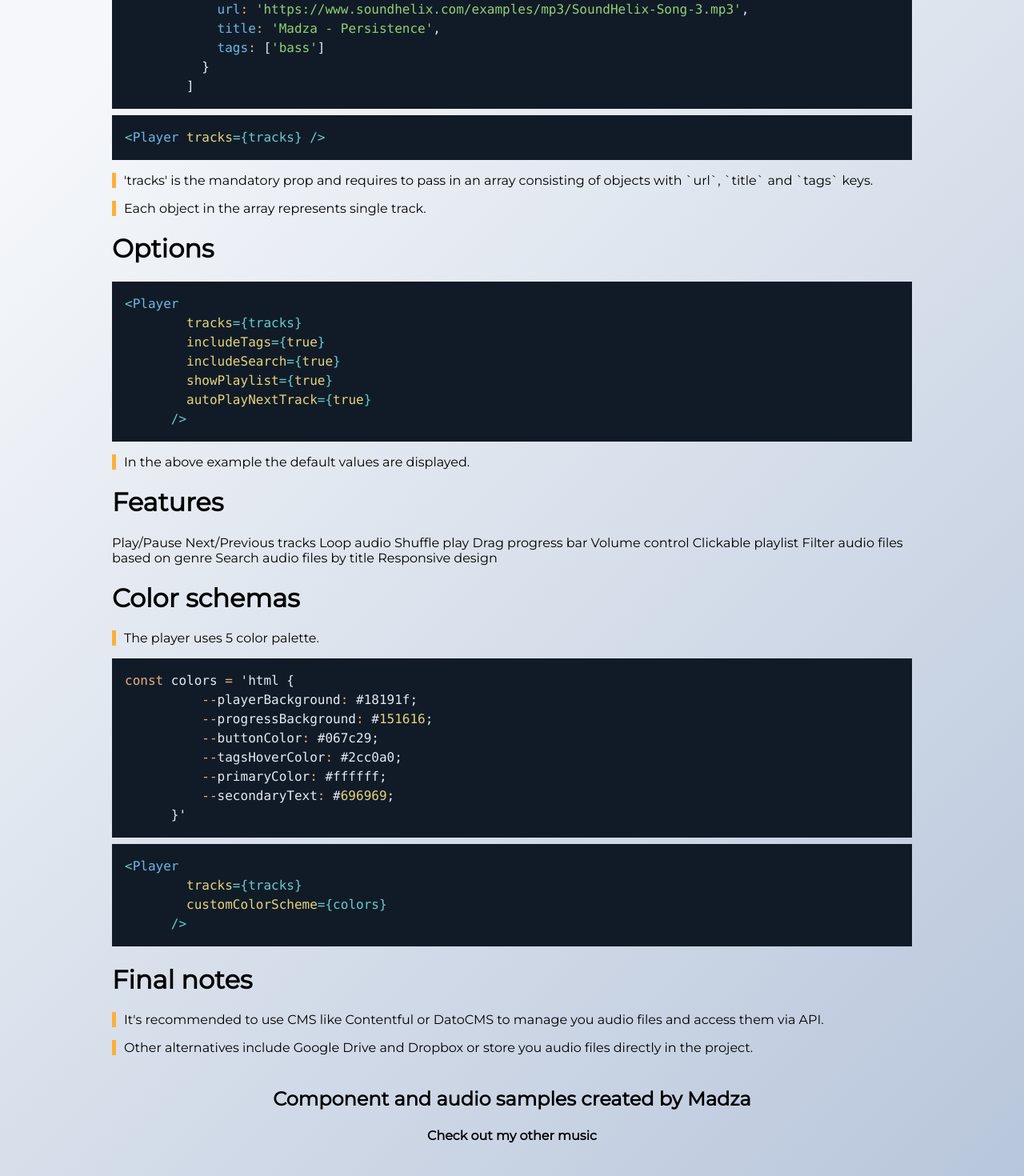
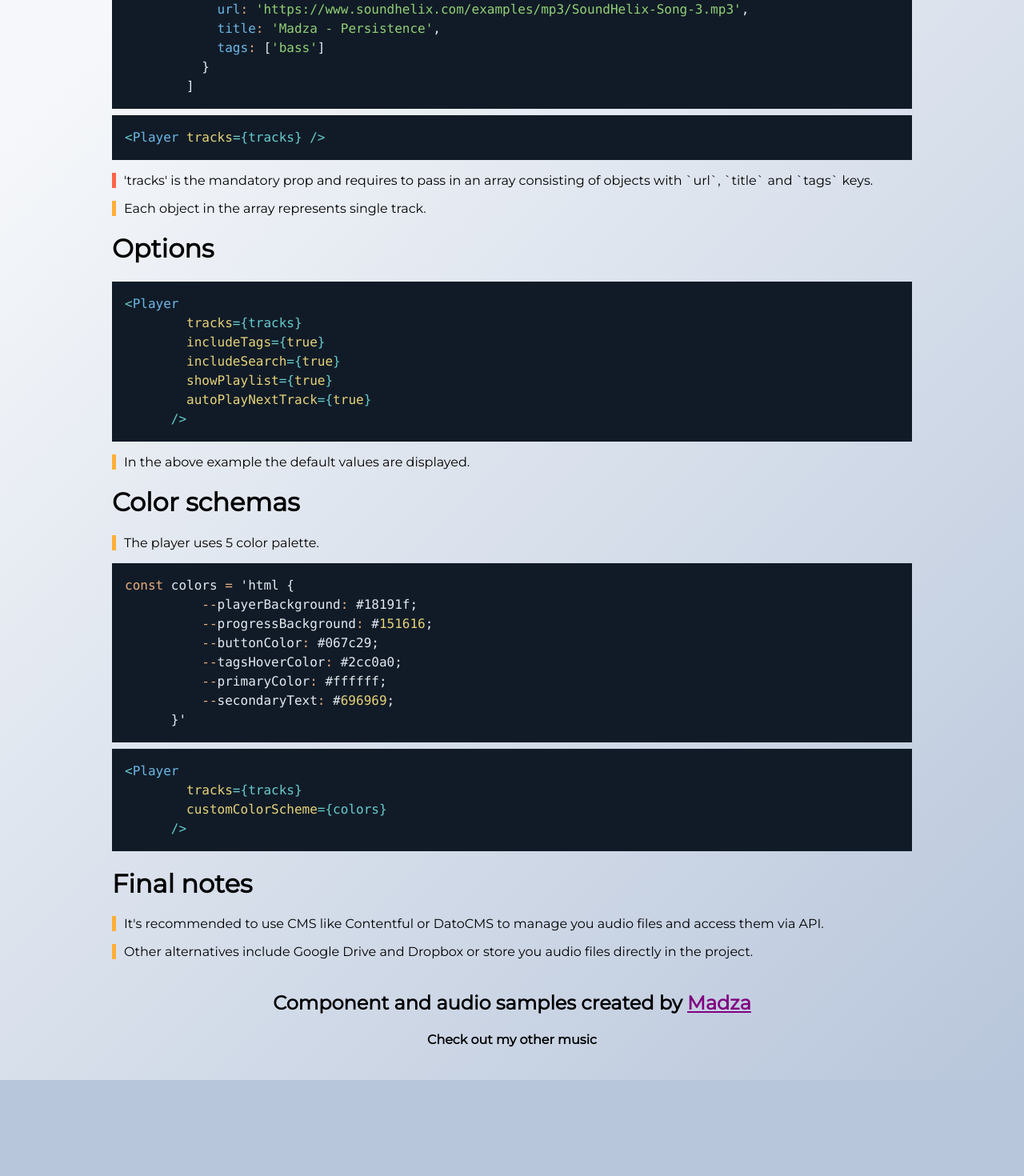
Before and after one commit to madzadev/audio-player, a React (Create React App) app in the folder example/: page / in a window 1280 px wide. Shown: the part 679-2149 px from the top of the page at 80% size. After the commit the page ends 2029 px from the top, so only its background shows below. Built offline with nearby package versions, Linux system fonts and the light colour scheme.

Commit message:
styled example description

```diff
--- a/example/src/App.js
+++ b/example/src/App.js
@@ -71,7 +71,7 @@ const App = () => {
       <SyntaxHighlighter language='jsx' style={coldarkDark}>
         {`<Player tracks={tracks} />`}
       </SyntaxHighlighter>
-      <p className='note'>
+      <p className='warning'>
         'tracks' is the mandatory prop and requires to pass in an array
         consisting of objects with `url`, `title` and `tags` keys.
       </p>
@@ -89,10 +89,10 @@ const App = () => {
       <p className='note'>
         In the above example the default values are displayed.
       </p>
-      <h1>Features</h1>
+      {/* <h1>Features</h1>
       Play/Pause Next/Previous tracks Loop audio Shuffle play Drag progress bar
       Volume control Clickable playlist Filter audio files based on genre Search
-      audio files by title Responsive design
+      audio files by title Responsive design */}
       <h1>Color schemas</h1>
       <p className='note'>The player uses 5 color palette.</p>
       <SyntaxHighlighter language='javascript' style={coldarkDark}>
--- a/example/src/components/Footer.js
+++ b/example/src/components/Footer.js
@@ -4,7 +4,12 @@ import styles from './Footer.module.css'
 const Footer = () => {
   return (
     <div className={styles.wrapper}>
-      <h2>Component and audio samples created by Madza</h2>
+      <h2>
+        Component and audio samples created by{' '}
+        <a className='link' href='https://github.com/madzadev'>
+          Madza
+        </a>
+      </h2>
       <h4>Check out my other music</h4>
     </div>
   )
--- a/example/src/index.css
+++ b/example/src/index.css
@@ -15,9 +15,18 @@ h4 {
   font-family: 'Montserrat', sans-serif;
 }
 
+.warning {
+  padding-left: 10px;
+  border-left: 5px solid tomato;
+}
+
 .note {
   padding-left: 10px;
   border-left: 5px solid rgb(255, 175, 55);
+}
+
+.link {
+  color: purple;
 }
 
 pre {
```
